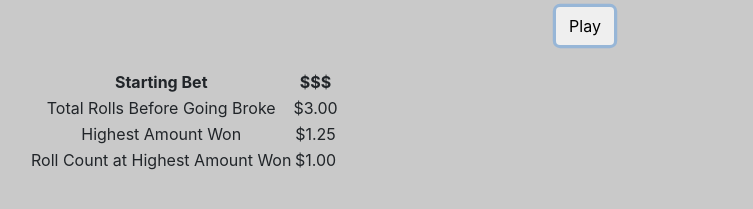
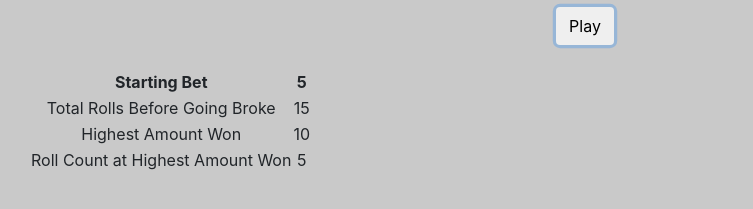
Before and after one commit to jonbrowndeveloper/lucky-sevens, a plain HTML site: page index.html in a window 1280 px wide. Both pictures are taken after typing "5" into the empty fields and a click on the button "Play". Shown: the part 151-360 px from the top of the page, without its empty margins (55-808 px from the left). Drawn offline with nearby package versions, Linux system fonts and the light colour scheme.

Commit message:
logic complete

```diff
--- a/index.html
+++ b/index.html
@@ -60,21 +60,21 @@ Most recent revision: 10-27-2019
 			<thead>
 				<tr colspan="2">
 					<th>Starting Bet</th>
-					<th>$$$</th>
+					<th><span id="startingBetIndex"></span></th>
 				</tr>
 			</thead>
 			<tbody>
 				<tr>
 					<td>Total Rolls Before Going Broke</td>
-					<td>$3.00</td>
+					<td><span id="totalRollsIndex"></span></td>
 				</tr>
 				<tr>
 					<td>Highest Amount Won</td>
-					<td>$1.25</td>
+					<td><span id="highestAmountWonIndex"></span></td>
 				</tr>
 				<tr>
 					<td>Roll Count at Highest Amount Won</td>
-					<td>$1.00</td>
+					<td><span id="rollCountAtHighestIndex"></span></td>
 				</tr>
 			</tbody>
 		</table>
--- a/script/script.js
+++ b/script/script.js
@@ -1,17 +1,16 @@
 function playGame() {
 	var startingBet = parseInt(document.forms["gameForm"]["input"].value, 10);
-
-	var result = rollDice();
 
 	var moneyRemaining = startingBet;
 	var totalRolls = 0;
 	var highestAmountWon = startingBet;
 	var highestAmountRollCount = 1;
 
-	console.log("result is: " + result)
+	while (moneyRemaining > 0)
+	{
+		var result = rollDice();
+		totalRolls = totalRolls + 1;
 
-	if (moneyRemaining > 0)
-	{
 		if (result == 7)
 		{
 			moneyRemaining = moneyRemaining + 4;
@@ -20,9 +19,19 @@ function playGame() {
 		{
 			moneyRemaining = moneyRemaining - 1;
 		}
+
+		if (highestAmountWon < moneyRemaining)
+		{
+			highestAmountWon = moneyRemaining;
+			highestAmountRollCount = totalRolls;
+		}
+
 	}
 
-	console.log("money remaining: " + moneyRemaining);
+	document.getElementById("startingBetIndex").innerText = startingBet;
+	document.getElementById("totalRollsIndex").innerText = totalRolls;
+	document.getElementById("highestAmountWonIndex").innerText = highestAmountWon;
+	document.getElementById("rollCountAtHighestIndex").innerText = highestAmountRollCount;
 
 	return moneyRemaining;
 
```
